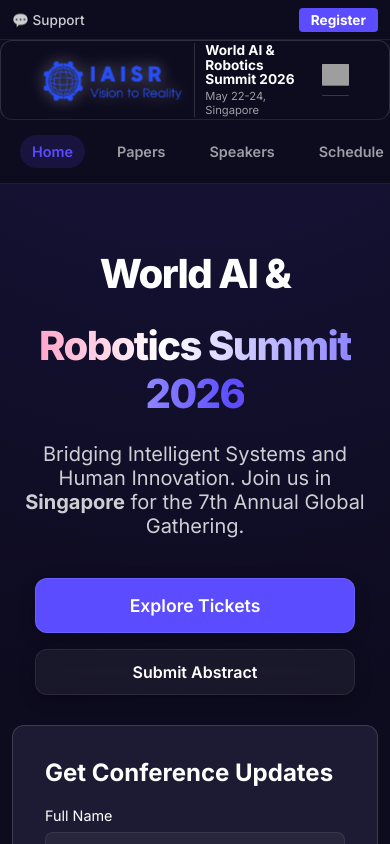
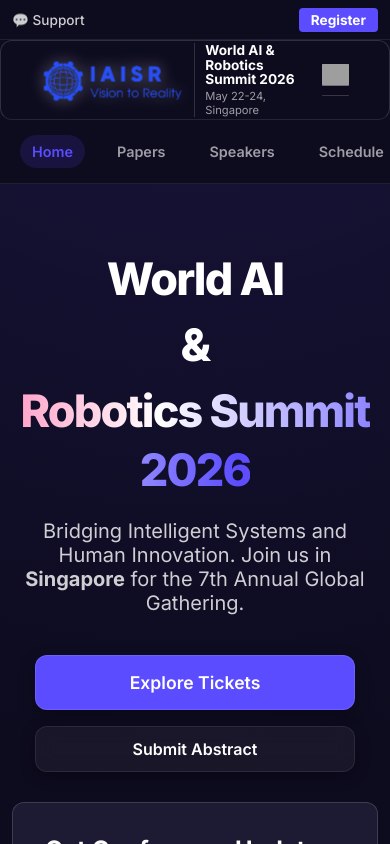
Before and after one commit to SAMSHUVA/world-ai-robotics-summit, a Next.js app: page / in a window 390 px wide. Shown: the top 844 px of the page. Built offline with nearby package versions, Linux system fonts and the light colour scheme; no server answers; the database is empty; grey boxes are pictures that could not be loaded.

Commit message:
Fix mobile hero typography: restructure title layout with centered ampersand and optimized spacing

```diff
--- a/src/app/globals.css
+++ b/src/app/globals.css
@@ -518,8 +518,9 @@ a {
 
 @media (max-width: 768px) {
   .hero-title {
-    font-size: 2.5rem !important;
-    line-height: 1.2 !important;
+    font-size: 2.8rem !important;
+    line-height: 1.3 !important;
+    margin-bottom: 8px !important;
     word-break: break-word;
     /* Ensure long words wrap */
   }
--- a/src/app/page.tsx
+++ b/src/app/page.tsx
@@ -42,9 +42,12 @@ export default async function Home() {
                     <div className="hero-content-left">
                         <div className="hero-title-container">
                             <h1 className="hero-title neural-drift" style={{ '--delay': '0s' } as React.CSSProperties}>
-                                World AI &
+                                World AI
                             </h1>
-                            <h1 className="hero-title neural-drift" style={{ '--delay': '0.3s' } as React.CSSProperties}>
+                            <h1 className="hero-title neural-drift" style={{ '--delay': '0.2s' } as React.CSSProperties}>
+                                &
+                            </h1>
+                            <h1 className="hero-title neural-drift" style={{ '--delay': '0.4s' } as React.CSSProperties}>
                                 <span className="title-gradient aura-text">Robotics Summit 2026</span>
                             </h1>
                         </div>
```
